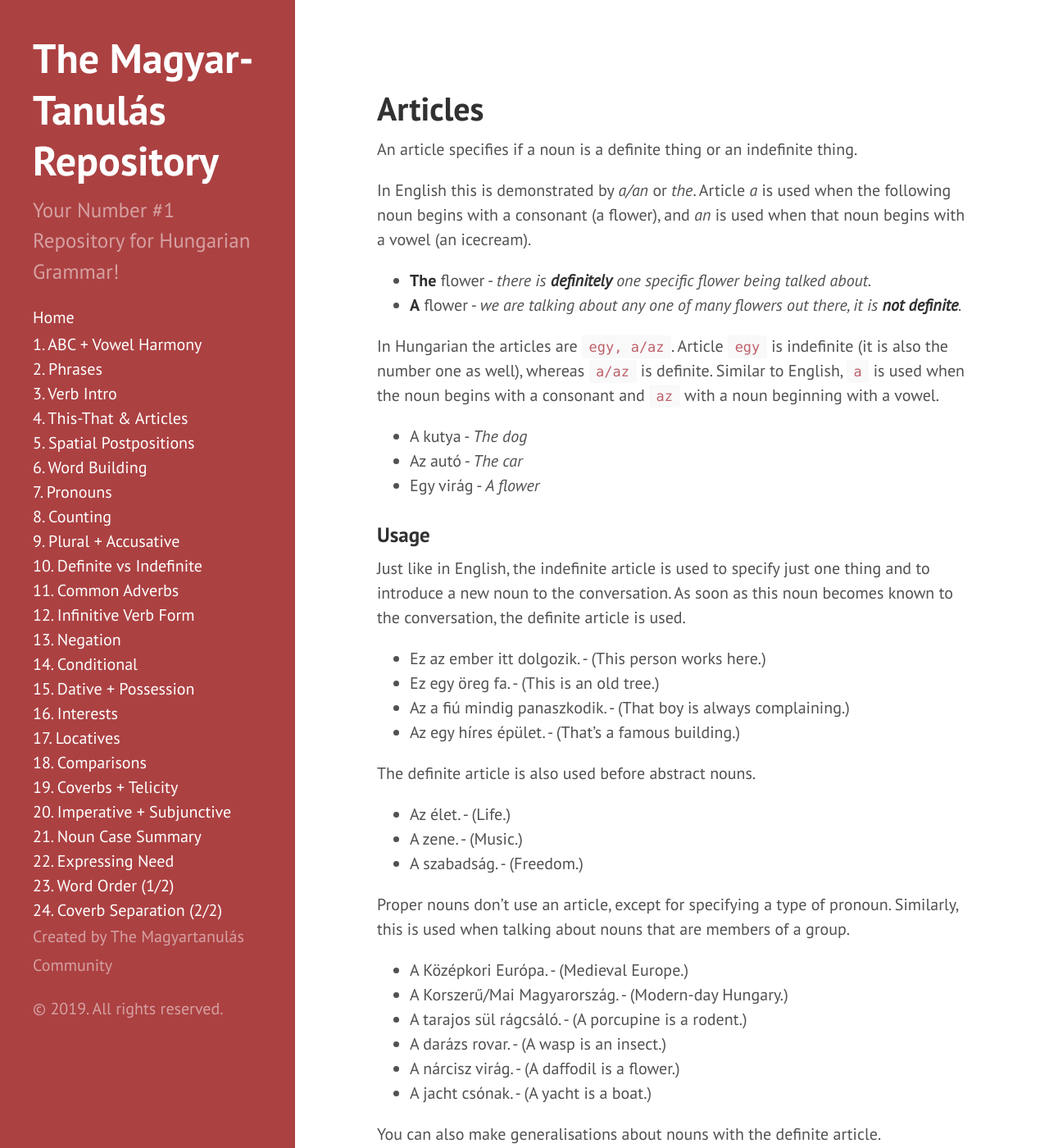
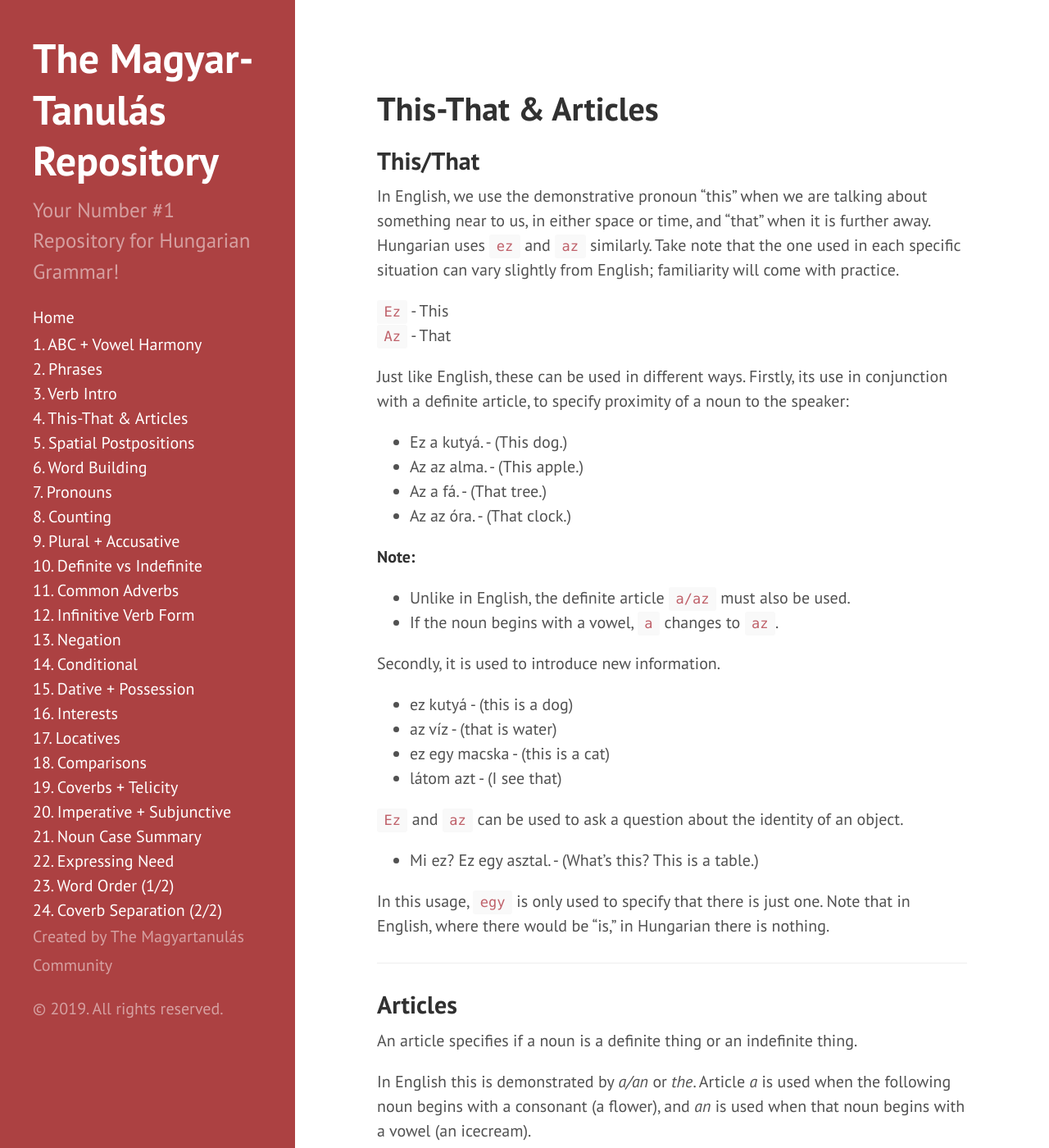
Before and after one commit to Magyartanulas/magyartanulas.github.io, a Jekyll site: the page built from this_that_articles.md, in a window 1280 px wide and 1400 px high. Shown: the whole window at 82% size. Built offline with Jekyll 4.4.1, drawn with Linux system fonts in a browser that asks for light colours; comment, search, counter and statistics services are not loaded; some of the changed text lies outside the part shown.

Commit message:
Update this_that_articles.md

```diff
--- a/this_that_articles.md
+++ b/this_that_articles.md
@@ -1,7 +1,42 @@
 ---
 layout: page
-title: Articles
+title: This-That & Articles
 ---
+
+## This/That
+
+In English, we use the demonstrative pronoun "this" when we are talking about something near to us, in either space or time, and "that" when it is further away. Hungarian uses `ez` and `az` similarly. Take note that the one used in each specific situation can vary slightly from English; familiarity will come with practice.
+
+`Ez` - This
+`Az` - That
+
+Just like English, these can be used in different ways. Firstly, its use in conjunction with a definite article, to specify proximity of a noun to the speaker:
+
+* Ez a kutyá. - (This dog.)
+* Az az alma. - (This apple.)
+* Az a fá. - (That tree.)
+* Az az óra. - (That clock.)
+
+**Note:**
+
+* Unlike in English, the definite article `a/az` must also be used.
+* If the noun begins with a vowel, `a` changes to `az`.
+
+Secondly, it is used to introduce new information.
+
+* ez kutyá - (this is a dog)
+* az víz - (that is water)
+* ez egy macska - (this is a cat)
+* látom azt - (I see that)
+
+`Ez` and `az` can be used to ask a question about the identity of an object.
+
+* Mi ez? Ez egy asztal. - (What's this? This is a table.)
+
+In this usage, `egy` is only used to specify that there is just one. Note that in English, where there would be "is," in Hungarian there is nothing.
+
+----------------------------------------------------------------------------
+## Articles
 
 An article specifies if a noun is a definite thing or an indefinite thing.
 
@@ -37,10 +72,10 @@ Proper nouns don't use an article, except for specifying a type of pronoun. Simi
 
 * A Középkori Európa. - (Medieval Europe.)
 * A Korszerű/Mai Magyarország. - (Modern-day Hungary.)
-* A tarajos sül rágcsáló. - (A porcupine is a rodent.)
-* A darázs rovar. - (A wasp is an insect.)
-* A nárcisz virág. - (A daffodil is a flower.)
-* A jacht csónak. - (A yacht is a boat.)
+* A tarajos sül rágcsáló. - (Porcupines are rodent.)
+* A darázs rovar. - (Wasps are insects.)
+* A nárcisz virág. - (Daffodils are flowers.)
+* A jacht csónak. - (Yachts are boats.)
 
 You can also make generalisations about nouns with the definite article.
 
@@ -72,10 +107,12 @@ These examples show that the quantity is not important.
 
 <span class="spoiler">Here is Éva, she is a secretary. She is looking for a stapler. When she found the stapler, she was happy.</span>
 
+---
+
 ### Yet to Learn
 
 * `-e` marking the [possession suffix](https://magyartanulas.github.io/dative_possession/)
-* `-k` the [plural ending](https://magyartanulas.github.io/accusative_plurals/)
+* `-k` and `-t` which function as the [plural and accusative endings](https://magyartanulas.github.io/accusative_plurals/) respectively
 * `-ban`, `-hoz` which are [locatives](https://magyartanulas.github.io/locatives/)
 * `meg`, marking [telicity](https://magyartanulas.github.io/coverbs_telicity/)
 * `jobb`, an example of a [comparative](https://magyartanulas.github.io/comparisons/)
```
